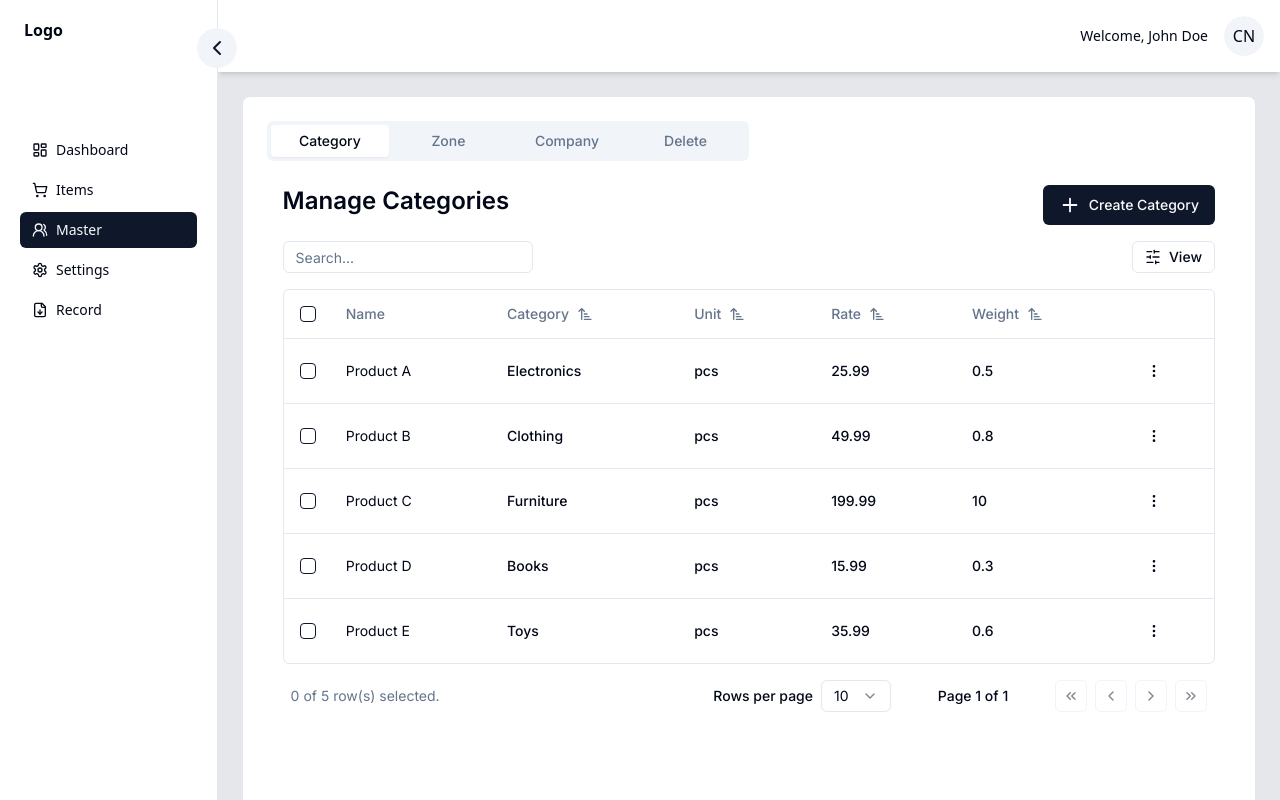
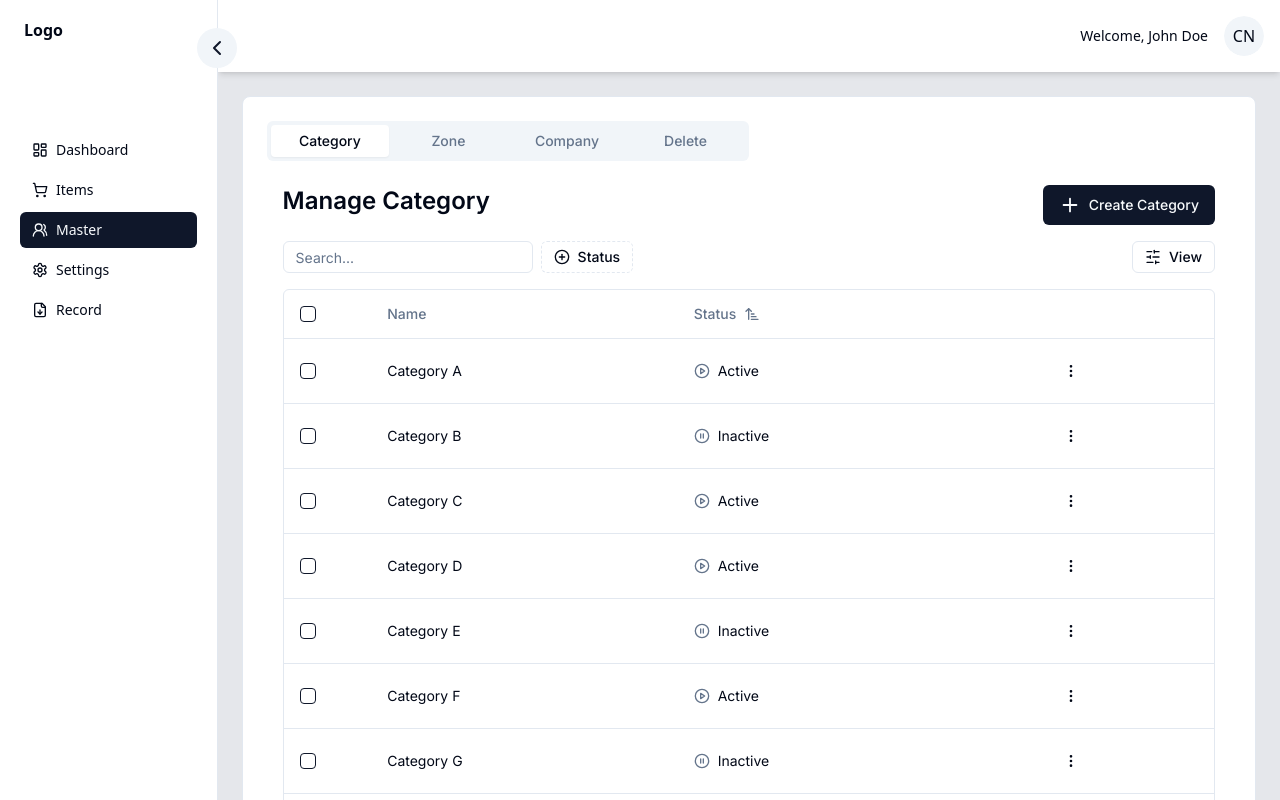
Before and after one commit to Dilip-777/sales-booking, a Next.js app: page /master in a window 1280 px wide. Built offline with nearby package versions, Linux system fonts and the light colour scheme.

Commit message:
zone page

```diff
--- a/src/components/Category/index.tsx
+++ b/src/components/Category/index.tsx
@@ -1,30 +1,67 @@
 import { Inter } from "next/font/google";
-import { Plus } from "lucide-react";
+import { PauseCircle, PlayCircle, Plus } from "lucide-react";
 
 import { DataTable } from "@/components/Data-table";
-import { data, priorities, statuses } from "@/components/Data-table/data";
+import { priorities } from "@/components/Data-table/data";
 import { Button } from "@/components/ui/button";
-import { columns } from "./column";
+import { columns } from "../Zone/columns";
 
 const inter = Inter({ subsets: ["latin"] });
+
+const data = [
+  { name: "Category A", status: "active" },
+  { name: "Category B", status: "inactive" },
+  { name: "Category C", status: "active" },
+  { name: "Category D", status: "active" },
+  { name: "Category E", status: "inactive" },
+  { name: "Category F", status: "active" },
+  { name: "Category G", status: "inactive" },
+  { name: "Category H", status: "active" },
+  { name: "Category I", status: "active" },
+  { name: "Category J", status: "inactive" },
+  { name: "Category K", status: "active" },
+  { name: "Category L", status: "inactive" },
+  { name: "Category M", status: "inactive" },
+  { name: "Category N", status: "active" },
+  { name: "Category O", status: "active" },
+  { name: "Category P", status: "inactive" },
+  { name: "Category Q", status: "active" },
+  { name: "Category R", status: "inactive" },
+  { name: "Category S", status: "active" },
+  { name: "Category T", status: "active" },
+];
+
+const statuses = [
+  {
+    value: "active",
+    label: "Active",
+    icon: PlayCircle,
+  },
+  {
+    value: "inactive",
+    label: "Inactive",
+    icon: PauseCircle,
+  },
+];
 
 export default function Category() {
   return (
     <main
-      className={`flex flex-col items-center gap-4  p-4 ${inter.className}`}
+      className={`flex flex-col items-center gap-4 overflow-y-auto  p-4 ${inter.className}`}
     >
       <div className="flex justify-between w-full">
-        <h1 className="text-2xl font-semibold">Manage Categories</h1>
+        <h1 className="text-2xl font-semibold">Manage Category</h1>
         <Button>
           <Plus size={22} className="mr-2" />
           Create Category
         </Button>
       </div>
       <DataTable
+        filterName="name"
         data={data}
         columns={columns}
         statuses={statuses}
-        priorities={priorities}
+        priorities={[]}
       />
     </main>
   );
--- a/src/components/Data-table/data-table-toolbar.tsx
+++ b/src/components/Data-table/data-table-toolbar.tsx
@@ -1,4 +1,4 @@
-import { CrossIcon } from "lucide-react";
+import { X } from "lucide-react";
 import { Table } from "@tanstack/react-table";
 
 import { Button } from "@/components/ui/button";
@@ -19,12 +19,14 @@ interface DataTableToolbarProps<TData> {
     label: string;
     icon?: React.ComponentType<{ className?: string }>;
   }[];
+  filterName: string;
 }
 
 export function DataTableToolbar<TData>({
   table,
   statuses,
   priorities,
+  filterName,
 }: DataTableToolbarProps<TData>) {
   const isFiltered = table.getState().columnFilters.length > 0;
 
@@ -33,9 +35,11 @@ export function DataTableToolbar<TData>({
       <div className="flex flex-1 items-center space-x-2">
         <Input
           placeholder="Search..."
-          value={(table.getColumn("title")?.getFilterValue() as string) ?? ""}
+          value={
+            (table.getColumn(filterName)?.getFilterValue() as string) ?? ""
+          }
           onChange={(event) =>
-            table.getColumn("title")?.setFilterValue(event.target.value)
+            table.getColumn(filterName)?.setFilterValue(event.target.value)
           }
           className="h-8 w-[150px] lg:w-[250px]"
         />
@@ -60,7 +64,7 @@ export function DataTableToolbar<TData>({
             className="h-8 px-2 lg:px-3"
           >
             Reset
-            <CrossIcon className="ml-2 h-4 w-4" />
+            <X className="ml-2 h-4 w-4" />
           </Button>
         )}
       </div>
--- a/src/components/Data-table/index.tsx
+++ b/src/components/Data-table/index.tsx
@@ -39,6 +39,7 @@ interface DataTableProps<TData, TValue> {
     label: string;
     icon?: React.ComponentType<{ className?: string }>;
   }[];
+  filterName: string;
 }
 
 export function DataTable<TData, TValue>({
@@ -46,6 +47,7 @@ export function DataTable<TData, TValue>({
   data,
   statuses,
   priorities,
+  filterName,
 }: DataTableProps<TData, TValue>) {
   const [rowSelection, setRowSelection] = React.useState({});
   const [columnVisibility, setColumnVisibility] =
@@ -80,6 +82,7 @@ export function DataTable<TData, TValue>({
   return (
     <div className="space-y-4 w-full">
       <DataTableToolbar
+        filterName={filterName}
         statuses={statuses}
         priorities={priorities}
         table={table}
--- /dev/null
+++ b/src/components/Zone/columns.tsx
@@ -0,0 +1,90 @@
+import { ColumnDef } from "@tanstack/react-table";
+
+import { Badge } from "@/components/ui/badge";
+import { Checkbox } from "@/components/ui/checkbox";
+import { DataTableColumnHeader } from "../Data-table/data-table-column-header";
+import { labels } from "../Data-table/data";
+import { DataTableRowActions } from "../Data-table/data-table-row-actions";
+import { PauseCircle, PlayCircle } from "lucide-react";
+
+const statuses = [
+  {
+    value: "active",
+    label: "Active",
+    icon: PlayCircle,
+  },
+  {
+    value: "inactive",
+    label: "Inactive",
+    icon: PauseCircle,
+  },
+];
+
+export const columns: ColumnDef<any>[] = [
+  {
+    id: "select",
+    header: ({ table }) => (
+      <Checkbox
+        checked={
+          table.getIsAllPageRowsSelected() ||
+          (table.getIsSomePageRowsSelected() && "indeterminate")
+        }
+        onCheckedChange={(value: boolean) =>
+          table.toggleAllPageRowsSelected(!!value)
+        }
+        aria-label="Select all"
+        className="translate-y-[2px]"
+      />
+    ),
+    cell: ({ row }) => (
+      <Checkbox
+        checked={row.getIsSelected()}
+        onCheckedChange={(value: boolean) => row.toggleSelected(!!value)}
+        aria-label="Select row"
+        className="translate-y-[2px]"
+      />
+    ),
+    enableSorting: false,
+    enableHiding: false,
+  },
+  {
+    accessorKey: "name",
+    header: ({ column }) => (
+      <DataTableColumnHeader column={column} title="Name" />
+    ),
+    cell: ({ row }) => <div className="w-[80px]">{row.getValue("name")}</div>,
+    enableSorting: false,
+    enableHiding: false,
+  },
+  {
+    accessorKey: "status",
+    header: ({ column }) => (
+      <DataTableColumnHeader column={column} title="Status" />
+    ),
+    cell: ({ row }) => {
+      const status = statuses.find(
+        (status) => status.value === row.getValue("status")
+      );
+
+      if (!status) {
+        return null;
+      }
+
+      return (
+        <div className="flex w-[100px] items-center">
+          {status.icon && (
+            <status.icon className="mr-2 h-4 w-4 text-muted-foreground" />
+          )}
+          <span>{status.label}</span>
+        </div>
+      );
+    },
+    filterFn: (row, id, value) => {
+      return value.includes(row.getValue(id));
+    },
+  },
+  {
+    id: "actions",
+    cell: ({ row }) => <DataTableRowActions row={row} />,
+  },
+];
--- /dev/null
+++ b/src/components/Zone/index.tsx
@@ -0,0 +1,68 @@
+import { Inter } from "next/font/google";
+import { PauseCircle, PlayCircle, Plus } from "lucide-react";
+
+import { DataTable } from "@/components/Data-table";
+import { priorities } from "@/components/Data-table/data";
+import { Button } from "@/components/ui/button";
+import { columns } from "./columns";
+
+const inter = Inter({ subsets: ["latin"] });
+
+const data = [
+  { name: "Zone A", status: "active" },
+  { name: "Zone B", status: "inactive" },
+  { name: "Zone C", status: "active" },
+  { name: "Zone D", status: "active" },
+  { name: "Zone E", status: "inactive" },
+  { name: "Zone F", status: "active" },
+  { name: "Zone G", status: "inactive" },
+  { name: "Zone H", status: "active" },
+  { name: "Zone I", status: "active" },
+  { name: "Zone J", status: "inactive" },
+  { name: "Zone K", status: "active" },
+  { name: "Zone L", status: "inactive" },
+  { name: "Zone M", status: "inactive" },
+  { name: "Zone N", status: "active" },
+  { name: "Zone O", status: "active" },
+  { name: "Zone P", status: "inactive" },
+  { name: "Zone Q", status: "active" },
+  { name: "Zone R", status: "inactive" },
+  { name: "Zone S", status: "active" },
+  { name: "Zone T", status: "active" },
+];
+
+const statuses = [
+  {
+    value: "active",
+    label: "Active",
+    icon: PlayCircle,
+  },
+  {
+    value: "inactive",
+    label: "Inactive",
+    icon: PauseCircle,
+  },
+];
+
+export default function Zone() {
+  return (
+    <main
+      className={`flex flex-col items-center gap-4  p-4 ${inter.className}`}
+    >
+      <div className="flex justify-between w-full">
+        <h1 className="text-2xl font-semibold">Manage Zone</h1>
+        <Button>
+          <Plus size={22} className="mr-2" />
+          Create Zone
+        </Button>
+      </div>
+      <DataTable
+        filterName="name"
+        data={data}
+        columns={columns}
+        statuses={statuses}
+        priorities={priorities}
+      />
+    </main>
+  );
+}
--- a/src/pages/index.tsx
+++ b/src/pages/index.tsx
@@ -1,15 +1,4 @@
-import Image from "next/image";
 import { Inter } from "next/font/google";
-import SideNavbar from "@/components/SideBar";
-import {
-  Table,
-  TableBody,
-  TableCaption,
-  TableCell,
-  TableHead,
-  TableHeader,
-  TableRow,
-} from "@/components/ui/table";
 import {
   Card,
   CardContent,
@@ -134,6 +123,7 @@ export default function Home() {
         {/* <h1 className="text-2xl font-semibold">Manage Orders</h1> */}
       </div>
       <DataTable
+        filterName="name"
         data={data}
         columns={columns}
         statuses={statuses}
--- a/src/pages/items.tsx
+++ b/src/pages/items.tsx
@@ -21,6 +21,7 @@ export default function Home() {
         </Button>
       </div>
       <DataTable
+        filterName="name"
         data={data}
         columns={columns}
         statuses={statuses}
--- a/src/pages/master.tsx
+++ b/src/pages/master.tsx
@@ -1,13 +1,14 @@
 import { Inter } from "next/font/google";
 import { Tabs, TabsContent, TabsList, TabsTrigger } from "@/components/ui/tabs";
 import Category from "@/components/Category";
+import Zone from "@/components/Zone";
 
 const inter = Inter({ subsets: ["latin"] });
 
 export default function Master() {
   return (
     <main
-      className={`flex flex-col items-center gap-4 h-screen p-4 ${inter.className}`}
+      className={`flex flex-col items-center gap-4  p-4 ${inter.className}`}
     >
       <Tabs defaultValue="category" className="w-full">
         <TabsList className="w-1/2">
@@ -27,7 +28,9 @@ export default function Master() {
         <TabsContent value="category">
           <Category />
         </TabsContent>
-        <TabsContent value="zone">Zone</TabsContent>
+        <TabsContent value="zone">
+          <Zone />
+        </TabsContent>
         <TabsContent value="company">Company</TabsContent>
         <TabsContent value="delete">Delete</TabsContent>
       </Tabs>
```
